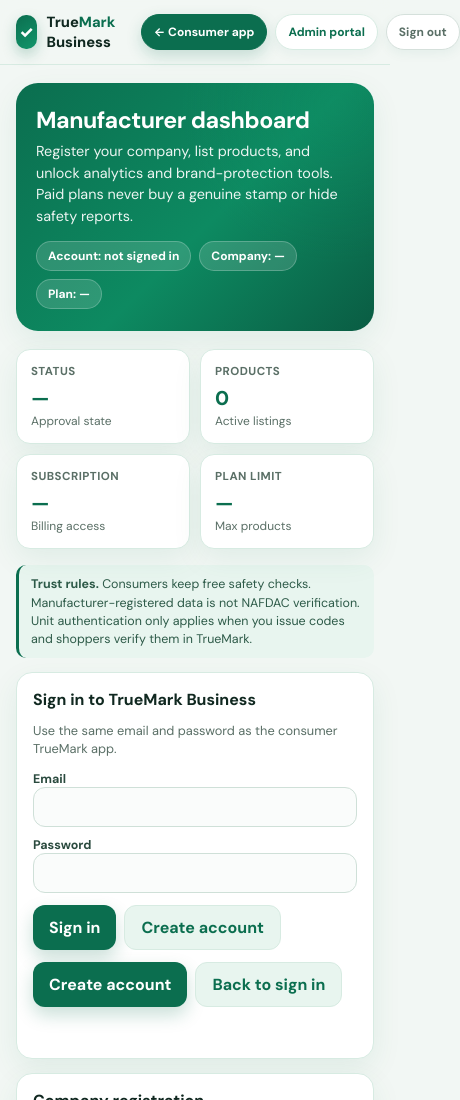
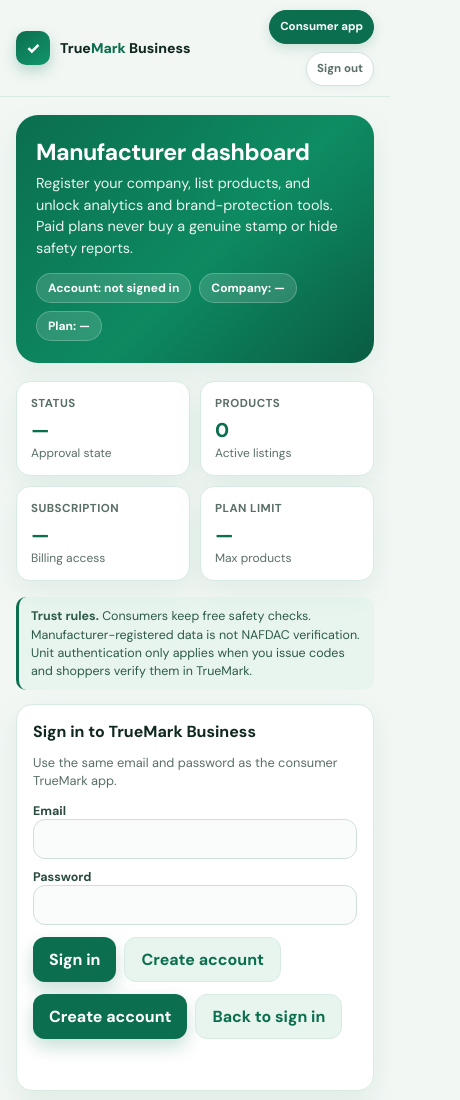
Before and after one commit to eddysparkle/Truemark, a plain HTML site: page business.html in a window 390 px wide. Shown: the top 1100 px of the page, 460 px wide, since content can reach past the window. Drawn offline with Linux system fonts and the light colour scheme.

Commit message:
Update business.html

```diff
--- a/business.html
+++ b/business.html
@@ -36,14 +36,7 @@
     a { color: var(--green); text-decoration: none; font-weight: 600; }
     a:hover { text-decoration: underline; }
     .shell { max-width: 1100px; margin: 0 auto; padding: 0 16px 64px; }
-    .topbar {
-      position: sticky; top: 0; z-index: 40;
-      backdrop-filter: blur(10px);
-      background: rgba(242, 247, 244, 0.92);
-      border-bottom: 1px solid var(--line);
-      margin: 0 -16px 18px; padding: 12px 16px;
-      display: flex; align-items: center; justify-content: space-between; gap: 12px;
-    }
+
     .brand {
       display: flex; align-items: center; gap: 10px;
       font-weight: 800; color: var(--ink); text-decoration: none;
@@ -55,44 +48,67 @@
       box-shadow: 0 6px 14px rgba(11, 110, 79, 0.25);
     }
     .brand span span { color: var(--green); }
+    .topbar {
+      position: sticky;
+      top: 0;
+      z-index: 40;
+      backdrop-filter: blur(10px);
+      background: rgba(242, 247, 244, 0.94);
+      border-bottom: 1px solid var(--line);
+      margin: 0 -16px 18px;
+      padding: 10px 16px;
+      display: flex;
+      flex-direction: column;
+      gap: 10px;
+    }
+    .topbar-row {
+      display: flex;
+      align-items: center;
+      justify-content: space-between;
+      gap: 10px;
+      min-width: 0;
+    }
     .top-actions {
       display: flex;
-      flex-wrap: nowrap;
+      flex-wrap: wrap;
       gap: 8px;
       align-items: center;
       justify-content: flex-end;
+      flex: 1;
+      min-width: 0;
     }
     .pill {
       display: inline-flex;
       align-items: center;
       justify-content: center;
       gap: 6px;
-      min-height: 38px;
-      padding: 0 14px;
+      min-height: 36px;
+      max-width: 100%;
+      padding: 0 12px;
       border-radius: 999px;
       border: 1px solid var(--line);
       background: #fff;
       color: var(--green);
-      font-size: 0.8rem;
+      font-size: 0.78rem;
       font-weight: 700;
       text-decoration: none;
       cursor: pointer;
-      box-shadow: 0 4px 12px rgba(11, 110, 79, 0.06);
-      transition: background 0.15s ease, transform 0.15s ease, box-shadow 0.15s ease;
+      box-shadow: 0 2px 8px rgba(11, 110, 79, 0.05);
+      transition: background 0.15s ease, box-shadow 0.15s ease;
       white-space: nowrap;
       font-family: inherit;
+      line-height: 1;
     }
     .pill:hover {
       background: var(--green-soft);
       text-decoration: none;
-      transform: translateY(-1px);
-      box-shadow: 0 6px 16px rgba(11, 110, 79, 0.1);
+      box-shadow: 0 4px 12px rgba(11, 110, 79, 0.08);
     }
     .pill-primary {
       background: var(--green);
       border-color: var(--green);
       color: #fff;
-      box-shadow: 0 6px 16px rgba(11, 110, 79, 0.2);
+      box-shadow: 0 4px 12px rgba(11, 110, 79, 0.18);
     }
     .pill-primary:hover {
       background: var(--green-dark);
@@ -108,9 +124,42 @@
       background: #f4f7f5;
       color: var(--ink);
     }
-    @media (max-width: 420px) {
-      .brand span:not(.brand-mark) { font-size: 0.92rem; }
-      .pill { padding: 0 12px; font-size: 0.75rem; min-height: 36px; }
+    .staff-bar {
+      display: none;
+      width: 100%;
+      padding-top: 2px;
+    }
+    .staff-bar.show {
+      display: block;
+    }
+    .staff-bar a {
+      display: inline-flex;
+      align-items: center;
+      min-height: 34px;
+      padding: 0 12px;
+      border-radius: 10px;
+      border: 1px dashed #b7d6c8;
+      background: #f7fbf9;
+      color: #0b6e4f;
+      font-size: 0.75rem;
+      font-weight: 700;
+      text-decoration: none;
+    }
+    .staff-bar a:hover { background: #eef7f2; }
+    @media (max-width: 480px) {
+      .brand { min-width: 0; }
+      .brand span:not(.brand-mark) {
+        font-size: 0.88rem;
+        overflow: hidden;
+        text-overflow: ellipsis;
+        white-space: nowrap;
+        max-width: 42vw;
+      }
+      .pill {
+        padding: 0 10px;
+        font-size: 0.72rem;
+        min-height: 34px;
+      }
     }
     .hero {
       background:
@@ -222,20 +271,18 @@
 <body>
   <div class="shell">
     <header class="topbar">
-      <a class="brand" href="./business.html">
-        <span class="brand-mark">✓</span>
-        <span>True<span>Mark</span> Business</span>
-      </a>
-      <div class="top-actions">
-        <a class="pill pill-primary" href="./" title="Open TrueMark consumer app">
-          ← Consumer app
+      <div class="topbar-row">
+        <a class="brand" href="./business.html">
+          <span class="brand-mark">✓</span>
+          <span>True<span>Mark</span> Business</span>
         </a>
-        <a class="pill" id="adminNavLink" href="./admin.html" hidden title="TrueMark platform admin">
-          Admin portal
-        </a>
-        <button type="button" class="pill pill-muted" id="btnLogoutTop" title="Sign out of TrueMark Business">
-          Sign out
-        </button>
+        <div class="top-actions">
+          <a class="pill pill-primary" href="./" title="Open TrueMark consumer app">Consumer app</a>
+          <button type="button" class="pill pill-muted" id="btnLogoutTop" title="Sign out">Sign out</button>
+        </div>
+      </div>
+      <div class="staff-bar" id="staffBar" hidden>
+        <a id="adminNavLink" href="./admin.html" title="Platform admin only">Staff · Admin portal</a>
       </div>
     </header>
 
@@ -493,16 +540,28 @@
 
   async function revealAdminLink() {
     const link = $("adminNavLink");
-    if (!link) return;
-    link.hidden = true;
+    const bar = $("staffBar");
+    if (link) link.hidden = true;
+    if (bar) {
+      bar.hidden = true;
+      bar.classList.remove("show");
+    }
     if (!token()) return;
     try {
       const data = await api("/admin/session");
       if (data && data.is_admin) {
-        link.hidden = false;
+        if (link) link.hidden = false;
+        if (bar) {
+          bar.hidden = false;
+          bar.classList.add("show");
+        }
       }
     } catch (_) {
-      link.hidden = true;
+      if (link) link.hidden = true;
+      if (bar) {
+        bar.hidden = true;
+        bar.classList.remove("show");
+      }
     }
   }
 
@@ -559,6 +618,11 @@
     $("productList").innerHTML = "";
     const al = $("adminNavLink");
     if (al) al.hidden = true;
+    const bar = $("staffBar");
+    if (bar) {
+      bar.hidden = true;
+      bar.classList.remove("show");
+    }
     showAuthUI();
   }
 
```
